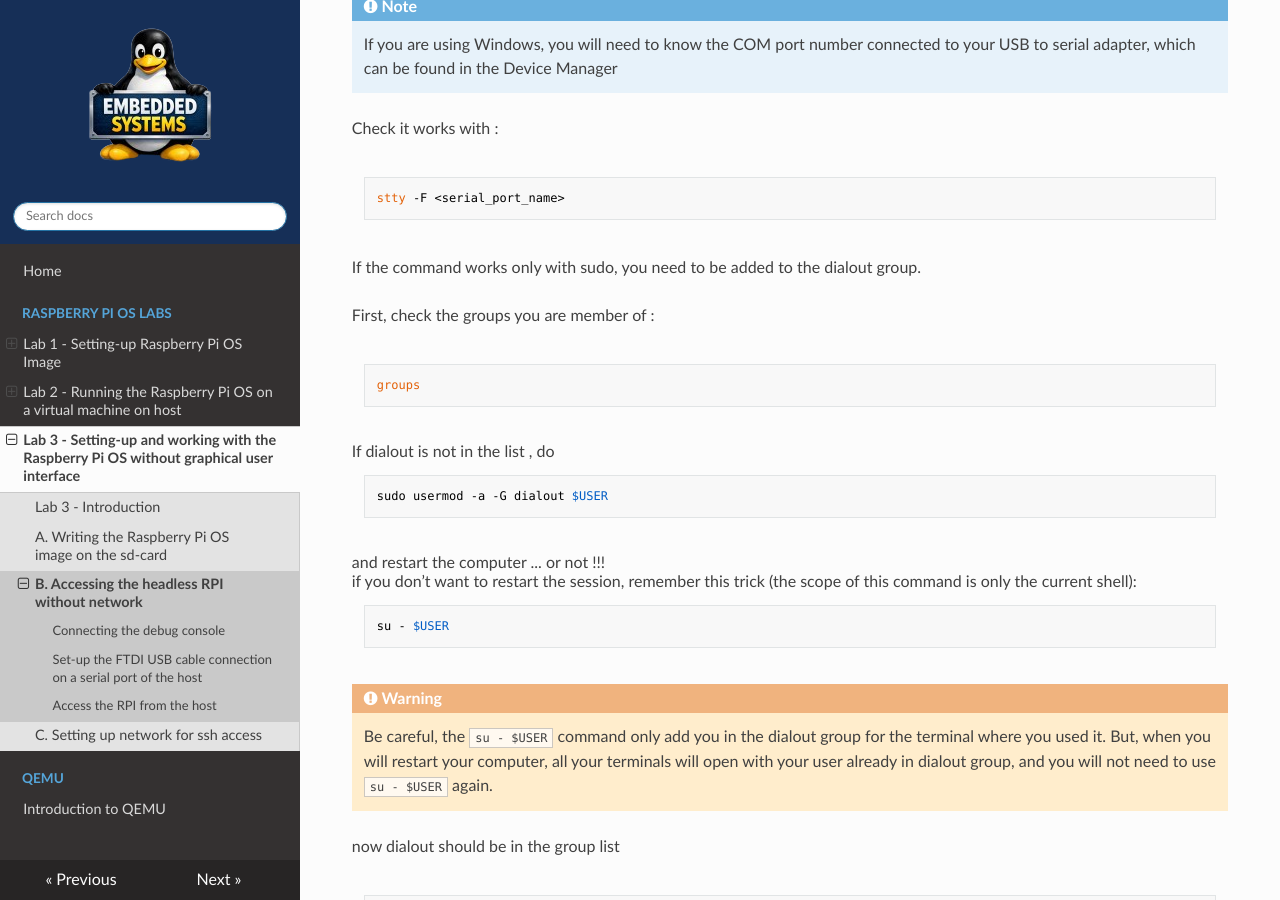
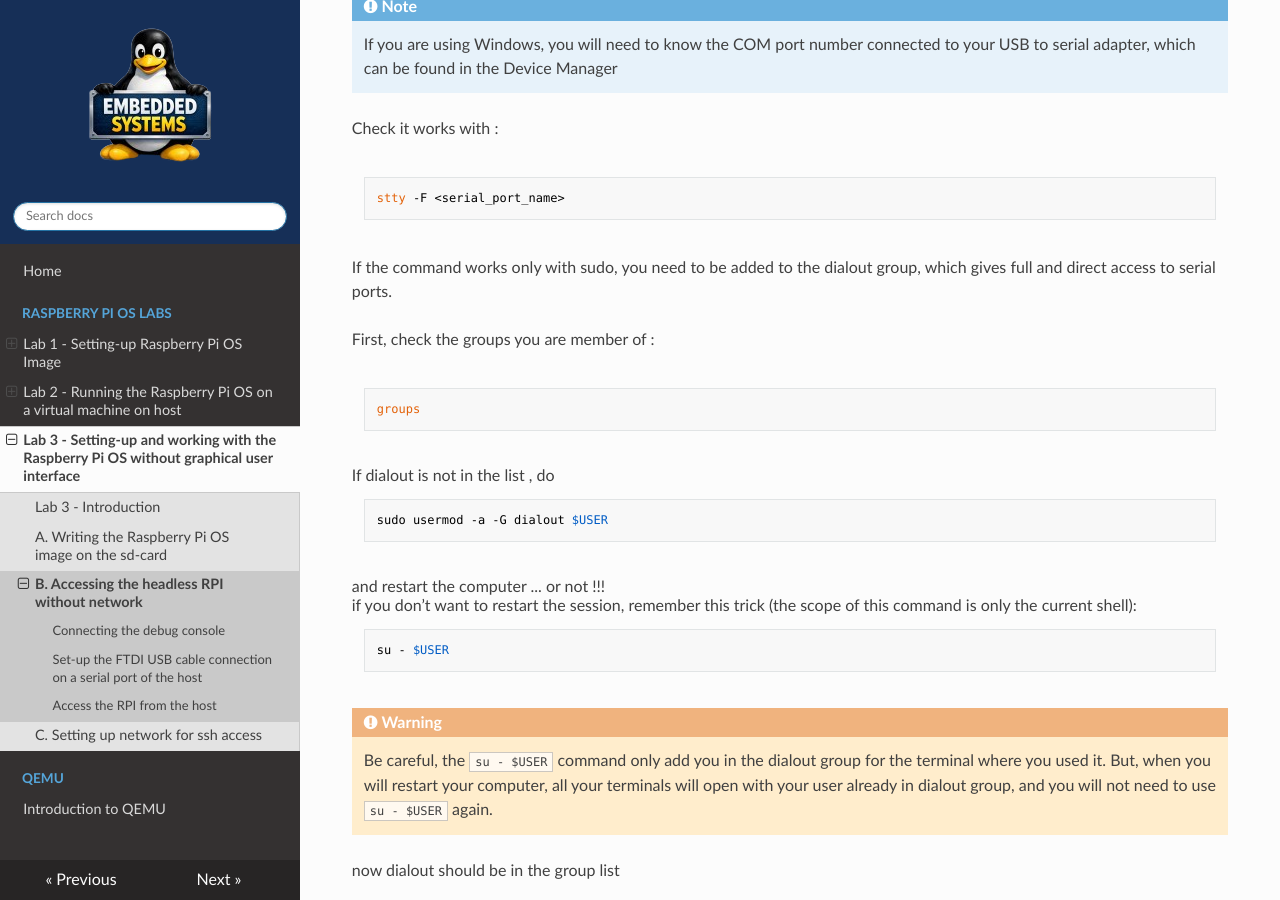
Before and after one commit to tlefloch/emb-sys, an MkDocs documentation site: the page built from docs/image/lab3/connecting.md, in a window 1280 px wide and 900 px high, scrolled down 2030 px. Built offline with MkDocs 1.6.1, drawn with Linux system fonts in a browser that asks for light colours; nearby versions of some CDN libraries.

Commit message:
solutions

````diff
--- a/docs/image/lab3/connecting.md
+++ b/docs/image/lab3/connecting.md
@@ -63,7 +63,7 @@ Check it works with :
 stty -F <serial_port_name>
 ```
 
-If the command works only with sudo, you need to be added to the dialout group.
+If the command works only with sudo, you need to be added to the dialout group, which gives full and direct access to serial ports.
 
 First, check the groups you are member of :
 ```bash
````
